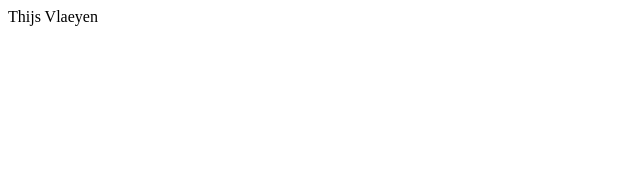
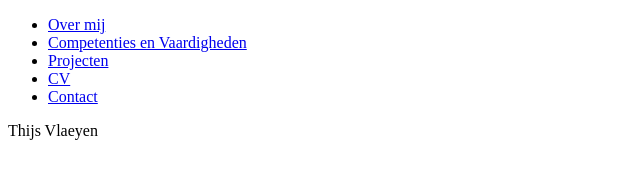
Before and after one commit to ThijsVlaeyen/ThijsVlaeyen.github.io, a plain HTML site: page index.html in a window 1280 px wide. Shown: the whole page, without its empty margins (0-640 px from the left). Drawn offline with Linux system fonts and the light colour scheme.

Commit message:
Update index.html

```diff
--- a/index.html
+++ b/index.html
@@ -1 +1,27 @@
-<p>Thijs Vlaeyen</p>
+<!DOCTYPE html>
+<html lang="en">
+<head>
+    <meta charset="UTF-8">
+    <meta name="viewport" content="width=device-width, initial-scale=1.0">
+    <link rel="stylesheet" href="reset.css">
+    <link rel="stylesheet" href="style.css">
+    <link rel="stylesheet" href="https://use.fontawesome.com/releases/v5.12.1/css/all.css">
+    <title>Rafael's Portflio</title>
+</head>
+<body>
+    <header>
+        <nav id="navigation">
+            <ul>
+                <li><a href="#OverMij">Over mij</a></li>
+                <li><a href="#Competenties">Competenties en Vaardigheden</a></li>
+                <li><a href="#Projecten">Projecten</a></li>
+                <li><a href="#CV">CV</a></li>
+                <li><a href="#Contact">Contact</a></li>
+            </ul>
+        </nav>
+    </header>
+
+  <p>Thijs Vlaeyen</p>
+
+</body>
+</html>
```
